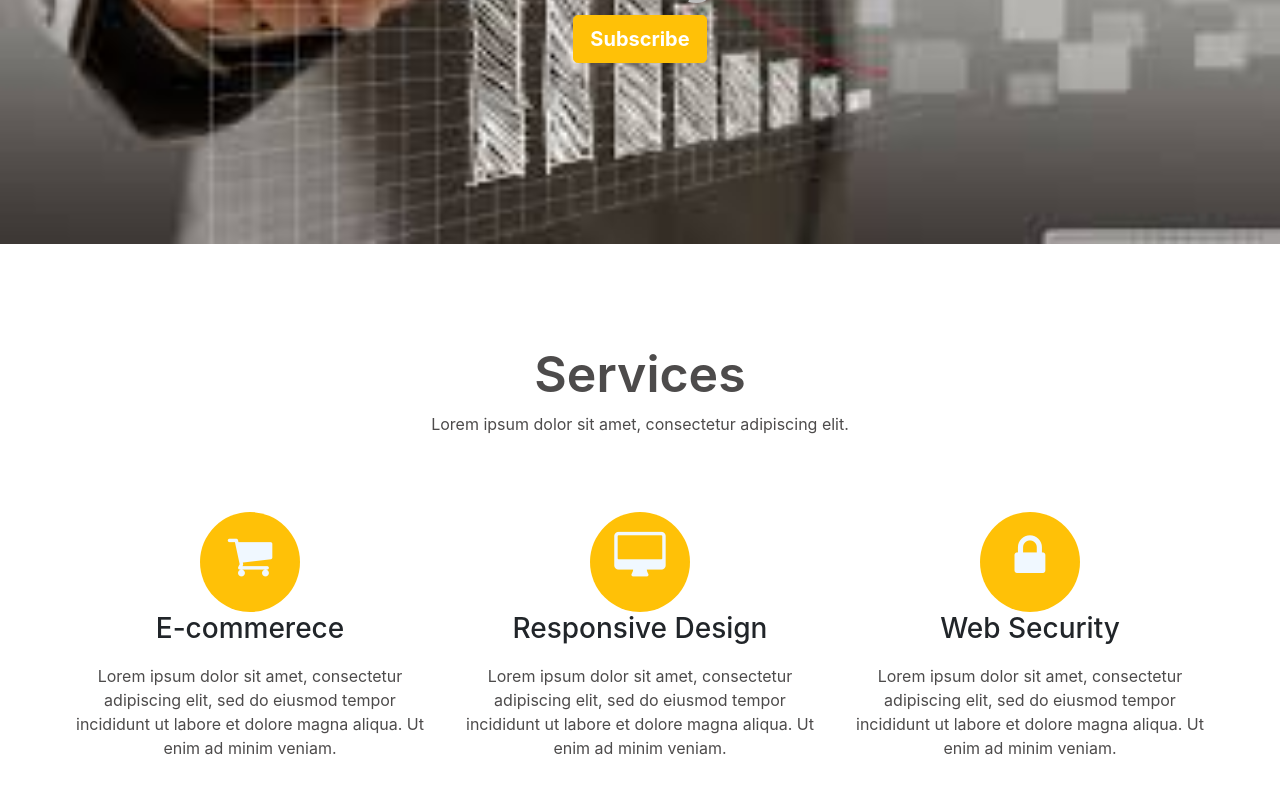
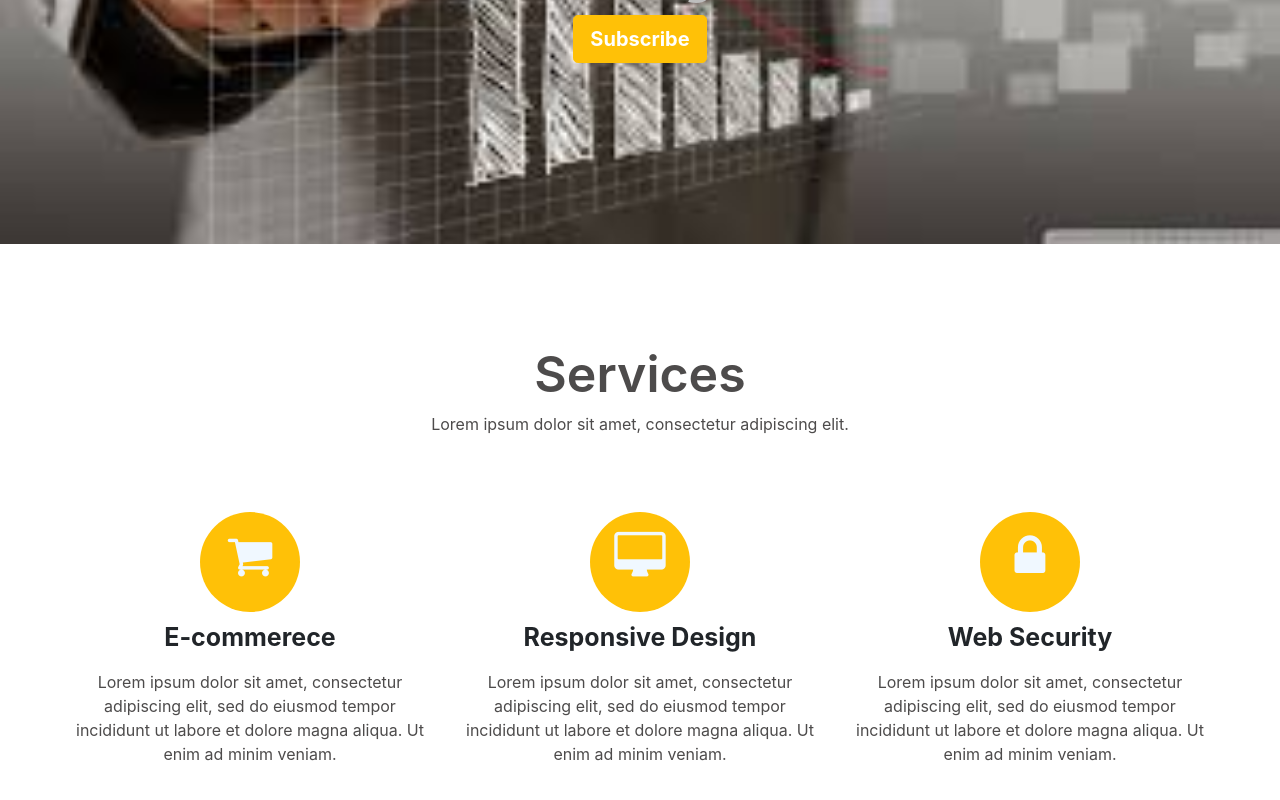
Before and after one commit to shahzain-lab/bootstrap, a React (Create React App) app: page / in a window 1280 px wide. Shown: the part 406-1206 px from the top of the page. Built offline with nearby package versions, Linux system fonts and the light colour scheme.

Commit message:
services done

```diff
--- a/src/App.css
+++ b/src/App.css
@@ -44,6 +44,11 @@
   margin-top:20px;
   color: aliceblue;
 }
+.serviceTag h3{
+  font-size: 25px;
+  font-weight: bold;
+  padding-top: 10px;
+}
 .serviceTag p{
   padding-top:10px;
   color: #4d4b4b;
```
Also changed, not shown: src/components/Portfolio.tsx (added).
